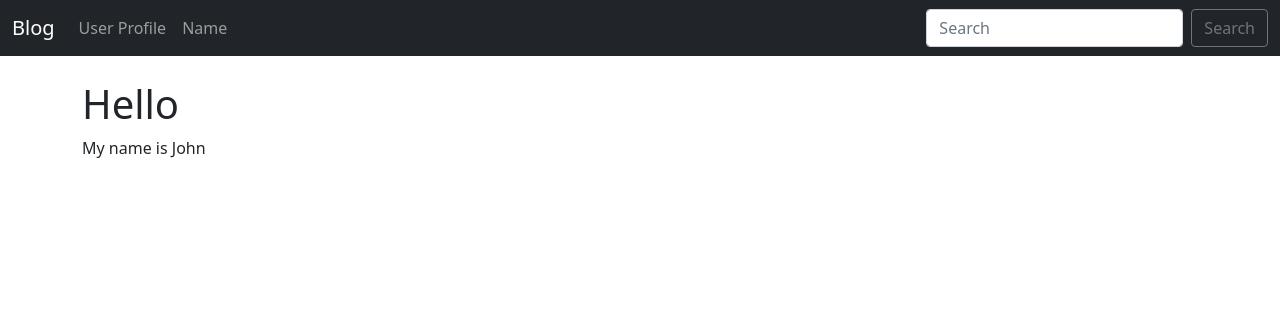
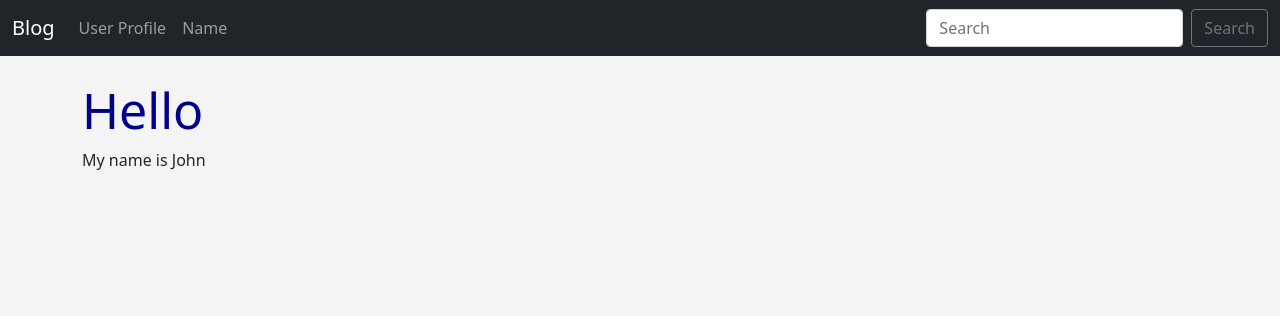
Before and after one commit to sandunMadhushan/Flask-Blog, a Flask app: page / in a window 1280 px wide. Shown: the top 316 px of the page. Run offline with Flask 3, Linux system fonts and the light colour scheme.

Commit message:
linked css

```diff
--- /dev/null
+++ b/static/css/styles.css
@@ -0,0 +1,8 @@
+h1{
+    color: darkblue;
+    font-size: 50px;
+}
+
+body{
+    background: #f4f4f4;
+}
--- a/templates/base.html
+++ b/templates/base.html
@@ -12,6 +12,9 @@
       integrity="sha384-EVSTQN3/azprG1Anm3QDgpJLIm9Nao0Yz1ztcQTwFspd3yD65VohhpuuCOmLASjC"
       crossorigin="anonymous"
     />
+
+    <!-- My CSS -->
+      <link rel="stylesheet" href="{{ url_for('static', filename='css/styles.css') }}">
 
     <title>Blog</title>
   </head>
```
Also changed, not shown: static/images/NorthPeak.png (added).
